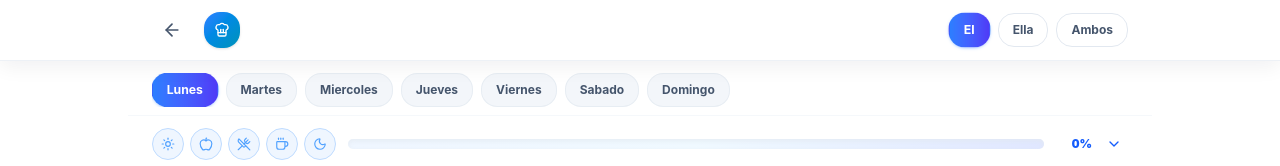
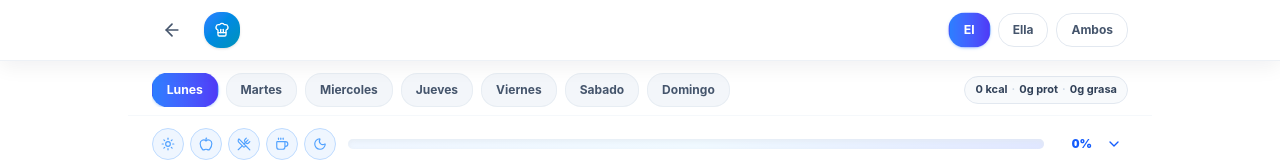
Before and after one commit to VtorErick/PlanNutricional, a React (Vite) app: page / in a window 1280 px wide. Both pictures are taken after a click on the button 396 px from the left and 495 px from the top of the page. Shown: the top 166 px of the page. Built offline with nearby package versions, Linux system fonts and the light colour scheme.

Commit message:
Ajustar objetivo calórico IA y mostrar totales diarios en barra

```diff
--- a/api/generate-plan.js
+++ b/api/generate-plan.js
@@ -39,6 +39,7 @@ ESTRUCTURA REQUERIDA - DEBES SEGUIR ESTA ESTRUCTURA EXACTA:
     nombre: "${prefix === 'EL' ? 'El' : 'Ella'}",
   perfil: string (peso, altura, IMC calculado - SOLO incluir edad si se proporcionó en los datos),
     meta: string (usa los datos reales: peso meta si se proporcionó, objetivos del usuario, tiempo objetivo si se proporcionó),
+    metaCaloricaKcalDia: number (OBLIGATORIO, entero),
     descripcion: string,
     edad: number | null (SOLO si se proporcionó en questionnaire.profileContext, de lo contrario null),
     horariosTexto: string,
@@ -87,10 +88,13 @@ REGLAS CRÍTICAS:
 - CRÍTICO: El perfil y meta deben reflejar los datos REALES del usuario. Si el usuario quiere "Perder grasa", NO describir su IMC como "bajo peso severo" - contextualiza correctamente basado en sus objetivos.
 - CRÍTICO: El peso meta debe ser razonable según el contexto. Si el usuario quiere ganar masa, el peso meta debe ser MAYOR que el actual. Si quiere perder grasa, debe ser MENOR o mantenerse.
 - Cada momento debe tener 3 opciones de comidas REALES y variadas usando ingredientes naturales
-- Cada comida debe tener: nombre (específico), porciones (cantidad real), detalle (descripción), tags (array), super (ingredientes para comprar), caloriasKcal (number entero), proteinaG (number entero)
-- Cada comida debe tener: nombre (específico), porciones (cantidad real), detalle (descripción), tags (array), super (ingredientes para comprar), caloriasKcal (number entero), proteinaG (number entero)
+- Cada comida debe tener: nombre (específico), porciones (cantidad real), detalle (descripción), tags (array), super (ingredientes para comprar), caloriasKcal (number entero), proteinaG (number entero), grasasG (number entero)
+- Cada comida debe tener: nombre (específico), porciones (cantidad real), detalle (descripción), tags (array), super (ingredientes para comprar), caloriasKcal (number entero), proteinaG (number entero), grasasG (number entero)
 - **CRÍTICO - CONSISTENCIA DE PORTIONES: Cada platillo sugerido DEBE cumplir EXACTAMENTE con los objetivosPorMomento del momento del día. Ejemplo real: si objetivosPorMomento.desayuno indica {cereales: 2, proteina: 2, grasas: 1, frutas: 1}, una opción válida sería: "Avena cocida (1 taza = 2 cereales), 2 huevos revueltos (2 proteínas), 1/4 aguacate (1 grasa), 1 plátano pequeño (1 fruta)". Otra opción: "2 tortillas de maíz (2 cereales), 90g pechuga de pollo (1 proteína) + 1 huevo (1 proteína), 10 almendras (1 grasa), 1 manzana (1 fruta)".**
 - **CRÍTICO - FORMATO NUTRICIONAL: caloriasKcal y proteinaG son obligatorios en cada comida. Deben ser números enteros (NO string, NO null). Ejemplo: "caloriasKcal": 420, "proteinaG": 32.**
+- **CRÍTICO - GRASAS: grasasG es obligatorio en cada comida (number entero, no string, no null). Ejemplo: "grasasG": 14.**
+- **CRÍTICO - OBJETIVO CALÓRICO DIARIO: Calcula metaCaloricaKcalDia usando el contexto del usuario y su objetivo de peso (si dio targetWeightKg/objectiveTimeline úsalo activamente). Si no dio meta explícita, estima calorías para acercarse a peso ideal de forma segura.**
+- **CRÍTICO - AJUSTE DE COMBINACIONES DEL DÍA: Para cada día, la suma de caloriasKcal al elegir UNA opción por momento debe quedar cerca de metaCaloricaKcalDia (rango recomendado 90%-110%). Repite esta validación para las 3 combinaciones por índice (opción 1 del día, opción 2 del día, opción 3 del día).**
 - **CRÍTICO: TODOS los datos del cuestionario deben ser considerados activamente:**
   - **trainingFrequency**: Si el usuario entrena 3-4 días o más, aumenta las porciones de proteína y cereales en días de entrenamiento, especialmente en la comida post-entreno.
   - **additionalNotes (planConfig.additionalNotes)**: Lee y aplica las notas adicionales del usuario (preferencias especiales, alimentos a evitar, objetivos específicos, etc.).
@@ -110,7 +114,7 @@ function buildUserPrompt(payload, prefix) {
       rootKeys: [`perfil${prefix}`, `equivalencias${prefix}`, `plan${prefix}`],
       fixedDays: ['Lunes', 'Martes', 'Miércoles', 'Jueves', 'Viernes', 'Sábado', 'Domingo'],
       momentsSource: 'questionnaire.planConfig.selectedMoments',
-      mealsRequiredKeys: ['nombre', 'porciones', 'detalle', 'tags', 'super', 'caloriasKcal', 'proteinaG']
+      mealsRequiredKeys: ['nombre', 'porciones', 'detalle', 'tags', 'super', 'caloriasKcal', 'proteinaG', 'grasasG']
     }
   });
 }
--- a/src/components/views/DailyProgress.tsx
+++ b/src/components/views/DailyProgress.tsx
@@ -11,6 +11,7 @@ import {
   Moon,
 } from 'lucide-react';
 import { useDiet } from '../../context/DietContext';
+import { sumSelectedMealCalories, sumSelectedMealFat, sumSelectedMealProtein } from '../../utils/nutrition';
 
 const momentoIcons: Record<string, React.ElementType> = {
   desayuno: Sun,
@@ -28,6 +29,9 @@ export default function DailyProgress() {
     diasDisponibles,
     diaActivo,
     setDiaActivo,
+    perfilesData,
+    selecciones,
+    isAmbos,
     perfilBase: perfil,
     momentoCompletado,
     progresoDia,
@@ -36,6 +40,33 @@ export default function DailyProgress() {
     scrollToMomento,
     ac,
   } = useDiet();
+
+  const totals = React.useMemo(() => {
+    const sumForProfile = (perfilId: 'el' | 'ella') => {
+      const planDia = perfilesData[perfilId]?.plan?.[diaActivo] || {};
+      const selectedMeals = Object.entries(planDia).flatMap(([momentoKey, meals]) =>
+        (meals || []).filter((meal) => selecciones[`${perfilId}-${diaActivo}-${momentoKey}-${meal.nombre}`])
+      );
+      return {
+        kcal: sumSelectedMealCalories(selectedMeals),
+        protein: sumSelectedMealProtein(selectedMeals),
+        fat: sumSelectedMealFat(selectedMeals),
+      };
+    };
+
+    if (isAmbos || perfilActivo === 'ambos') {
+      const el = sumForProfile('el');
+      const ella = sumForProfile('ella');
+      return {
+        kcal: el.kcal + ella.kcal,
+        protein: el.protein + ella.protein,
+        fat: el.fat + ella.fat,
+      };
+    }
+
+    const perfilId = perfilActivo === 'ella' ? 'ella' : 'el';
+    return sumForProfile(perfilId);
+  }, [diaActivo, perfilesData, selecciones, isAmbos, perfilActivo]);
 
   return (
     <motion.div
@@ -69,6 +100,13 @@ export default function DailyProgress() {
               </button>
             );
           })}
+          <div className="ml-auto flex-shrink-0 rounded-2xl border border-slate-200 bg-slate-50 px-2.5 py-1.5 text-[10px] sm:text-[11px] font-bold text-slate-700 leading-tight whitespace-nowrap">
+            <span>{totals.kcal} kcal</span>
+            <span className="mx-1 text-slate-300">·</span>
+            <span>{totals.protein}g prot</span>
+            <span className="mx-1 text-slate-300">·</span>
+            <span>{totals.fat}g grasa</span>
+          </div>
         </div>
       </div>
 
--- a/src/types/index.ts
+++ b/src/types/index.ts
@@ -6,6 +6,7 @@ export interface MealItem {
   super: string[];
   caloriasKcal?: number;
   proteinaG?: number;
+  grasasG?: number;
 }
 
 export interface MealTime {
--- a/src/utils/nutrition.ts
+++ b/src/utils/nutrition.ts
@@ -1,13 +1,13 @@
 import type { MealItem, Profile } from '../types';
 
-const EXCHANGE_VALUES: Record<string, { kcal: number; protein: number }> = {
-  frutas: { kcal: 60, protein: 0.5 },
-  verduras: { kcal: 25, protein: 1 },
-  cereales: { kcal: 70, protein: 2 },
-  leguminosas: { kcal: 120, protein: 8 },
-  lacteos: { kcal: 95, protein: 7 },
-  proteina: { kcal: 75, protein: 7 },
-  grasas: { kcal: 45, protein: 0 },
+const EXCHANGE_VALUES: Record<string, { kcal: number; protein: number; fat: number }> = {
+  frutas: { kcal: 60, protein: 0.5, fat: 0 },
+  verduras: { kcal: 25, protein: 1, fat: 0 },
+  cereales: { kcal: 70, protein: 2, fat: 1 },
+  leguminosas: { kcal: 120, protein: 8, fat: 1 },
+  lacteos: { kcal: 95, protein: 7, fat: 3 },
+  proteina: { kcal: 75, protein: 7, fat: 3 },
+  grasas: { kcal: 45, protein: 0, fat: 5 },
 };
 
 const PORTION_KEY_ALIASES: Record<string, string> = {
@@ -27,9 +27,9 @@ const PORTION_KEY_ALIASES: Record<string, string> = {
   grasa: 'grasas',
 };
 
-export function estimateMealNutritionFromPortions(portionsText: string): { caloriasKcal: number; proteinaG: number } {
+export function estimateMealNutritionFromPortions(portionsText: string): { caloriasKcal: number; proteinaG: number; grasasG: number } {
   if (!portionsText || /libre/i.test(portionsText)) {
-    return { caloriasKcal: 35, proteinaG: 1 };
+    return { caloriasKcal: 35, proteinaG: 1, grasasG: 0 };
   }
 
   const entries = portionsText
@@ -39,6 +39,7 @@ export function estimateMealNutritionFromPortions(portionsText: string): { calor
 
   let kcal = 0;
   let protein = 0;
+  let fat = 0;
 
   for (const entry of entries) {
     const match = entry.match(/([A-Za-zÁÉÍÓÚáéíóúñÑ]+)\s*(\d+)/);
@@ -51,11 +52,13 @@ export function estimateMealNutritionFromPortions(portionsText: string): { calor
     const exchange = EXCHANGE_VALUES[key];
     kcal += exchange.kcal * amount;
     protein += exchange.protein * amount;
+    fat += exchange.fat * amount;
   }
 
   return {
     caloriasKcal: Math.max(35, Math.round(kcal || 0)),
     proteinaG: Math.max(0, Math.round(protein || 0)),
+    grasasG: Math.max(0, Math.round(fat || 0)),
   };
 }
 
@@ -66,6 +69,9 @@ export function ensureMealNutrition(meal: MealItem): MealItem {
       proteinaG: typeof meal.proteinaG === 'number' && Number.isFinite(meal.proteinaG)
         ? Math.round(meal.proteinaG)
         : meal.proteinaG,
+      grasasG: typeof meal.grasasG === 'number' && Number.isFinite(meal.grasasG)
+        ? Math.round(meal.grasasG)
+        : meal.grasasG,
       caloriasKcal: Math.round(meal.caloriasKcal),
     };
   }
@@ -75,6 +81,7 @@ export function ensureMealNutrition(meal: MealItem): MealItem {
     ...meal,
     caloriasKcal: estimated.caloriasKcal,
     proteinaG: typeof meal.proteinaG === 'number' ? Math.round(meal.proteinaG) : estimated.proteinaG,
+    grasasG: typeof meal.grasasG === 'number' ? Math.round(meal.grasasG) : estimated.grasasG,
   };
 }
 
@@ -110,3 +117,11 @@ export function estimateDailyCaloriesFromObjectives(profile: Profile): number {
 export function sumSelectedMealCalories(meals: MealItem[]): number {
   return meals.reduce((acc, meal) => acc + (meal.caloriasKcal || 0), 0);
 }
+
+export function sumSelectedMealProtein(meals: MealItem[]): number {
+  return meals.reduce((acc, meal) => acc + (meal.proteinaG || 0), 0);
+}
+
+export function sumSelectedMealFat(meals: MealItem[]): number {
+  return meals.reduce((acc, meal) => acc + (meal.grasasG || 0), 0);
+}
```
Also changed, not shown: src/services/aiService.ts (+7 -3 lines).
